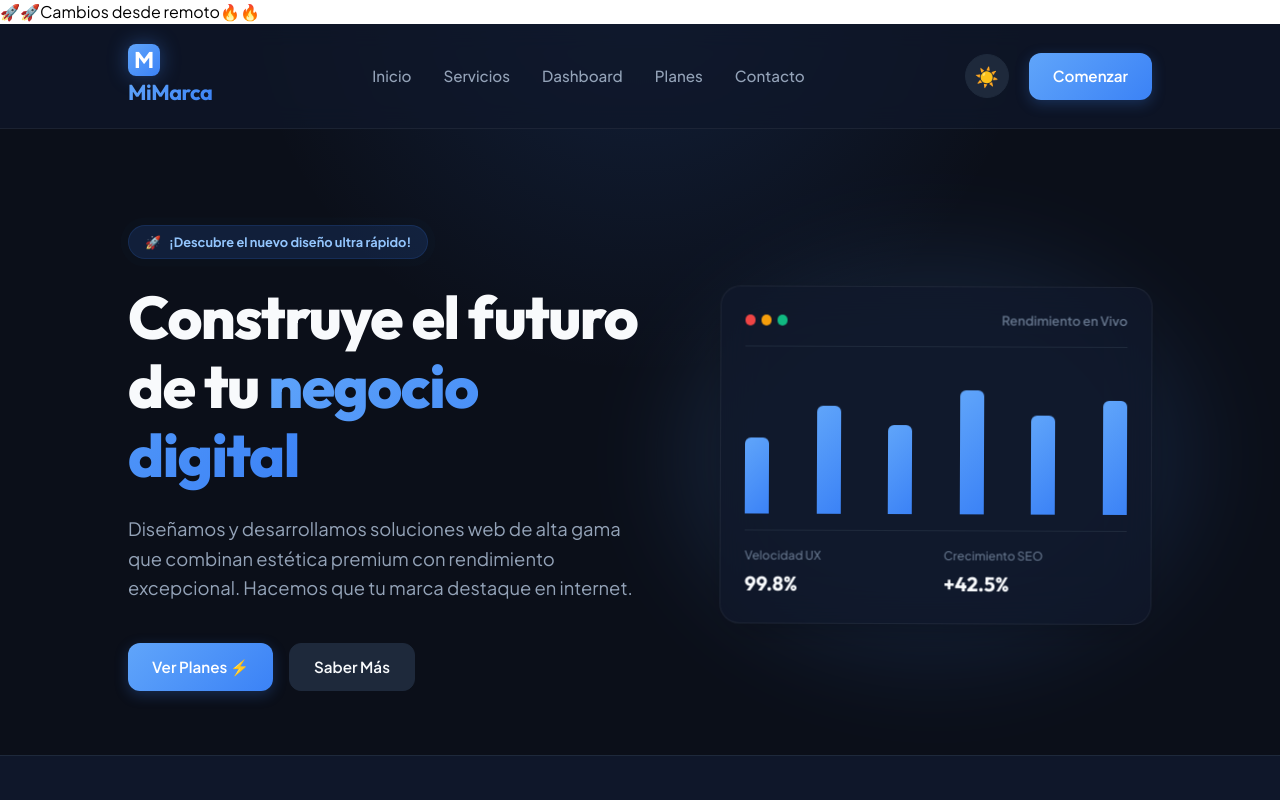
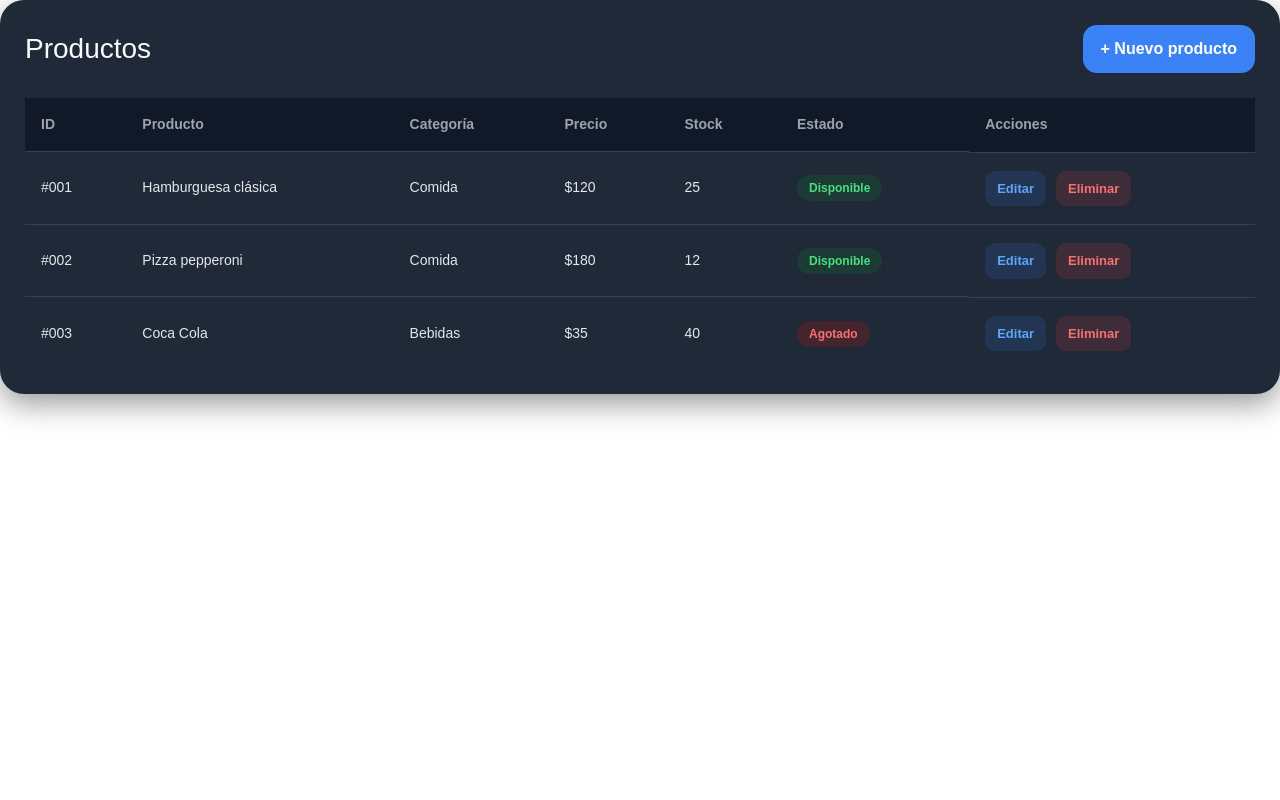
Before and after one commit to ByOscarPINE/Store, an Angular app: page /products in a window 1280 px wide. Shown: the top 800 px of the page. Built offline with nearby package versions, Linux system fonts and the light colour scheme.

Commit message:
Style(products): Se cambia el color de la tabla

```diff
--- a/src/app/pages/products/products.css
+++ b/src/app/pages/products/products.css
@@ -1,150 +1,144 @@
-*{
+* {
   margin: 0;
   padding: 0;
   box-sizing: border-box;
   font-family: Arial, Helvetica, sans-serif;
 }
 
-body{
-  background: #f3f4f6;
+body {
+  /* Fondo general más oscuro */
+  background: #111827;
   padding: 30px;
 }
 
-.table-container{
-  background: white;
+.table-container {
+  /* Superficie elevada ligeramente más clara que el fondo */
+  background: #1f2937;
 
   border-radius: 24px;
-
   padding: 25px;
 
-  box-shadow:
-    0 10px 30px rgba(0,0,0,.08);
+  /* Sombra más profunda y sutil acorde al modo oscuro */
+  box-shadow: 0 10px 30px rgba(0, 0, 0, 0.4);
 }
 
-.table-header{
+.table-header {
   display: flex;
   justify-content: space-between;
   align-items: center;
-
   margin-bottom: 25px;
 }
 
-.table-header h2{
+.table-header h2 {
   font-size: 28px;
-  color: #111827;
+  /* Texto principal claro */
+  color: #f9fafb;
 }
 
-.add-btn{
+.add-btn {
   padding: 12px 18px;
-
   border: none;
   border-radius: 14px;
 
-  background: #2563eb;
-  color: white;
-
+  /* Azul vibrante adecuado para fondos oscuros */
+  background: #3b82f6;
+  color: #ffffff;
   font-weight: 600;
-
   cursor: pointer;
-
   transition: .2s;
 }
 
-.add-btn:hover{
-  background: #1d4ed8;
+.add-btn:hover {
+  background: #2563eb;
 }
 
-table{
+table {
   width: 100%;
   border-collapse: collapse;
 }
 
-thead{
-  background: #f9fafb;
+thead {
+  /* Fondo de cabecera sutil */
+  background: #111827;
 }
 
-th{
+th {
   text-align: left;
-
   padding: 16px;
-
-  color: #374151;
-
+  /* Texto secundario atenuado */
+  color: #9ca3af;
   font-size: 14px;
 }
 
-td{
+td {
   padding: 18px 16px;
-
-  border-top: 1px solid #e5e7eb;
-
+  /* Bordes sutiles oscuros */
+  border-top: 1px solid #374151;
   font-size: 14px;
-
-  color: #111827;
+  /* Texto principal de las celdas */
+  color: #e5e7eb;
 }
 
-tbody tr{
+tbody tr {
   transition: .2s;
 }
 
-tbody tr:hover{
-  background: #f9fafb;
+tbody tr:hover {
+  /* Efecto hover en las filas */
+  background: #2d3748;
 }
 
-.status{
+.status {
   padding: 6px 12px;
-
   border-radius: 999px;
-
   font-size: 12px;
   font-weight: 600;
 }
 
-.active{
-  background: #dcfce7;
-  color: #166534;
+.active {
+  /* Fondo verde oscuro con texto verde brillante */
+  background: rgba(22, 101, 52, 0.3);
+  color: #4ade80;
 }
 
-.inactive{
-  background: #fee2e2;
-  color: #991b1b;
+.inactive {
+  /* Fondo rojo oscuro con texto rojo brillante */
+  background: rgba(153, 27, 27, 0.3);
+  color: #f87171;
 }
 
-.actions{
+.actions {
   display: flex;
   gap: 10px;
 }
 
 .edit-btn,
-.delete-btn{
+.delete-btn {
   border: none;
-
   padding: 8px 12px;
-
   border-radius: 10px;
-
   cursor: pointer;
-
   font-size: 13px;
   font-weight: 600;
-
   transition: .2s;
 }
 
-.edit-btn{
-  background: #dbeafe;
-  color: #1d4ed8;
+.edit-btn {
+  /* Azul traslúcido para evitar el exceso de brillo */
+  background: rgba(59, 130, 246, 0.15);
+  color: #60a5fa;
 }
 
-.edit-btn:hover{
-  background: #bfdbfe;
+.edit-btn:hover {
+  background: rgba(59, 130, 246, 0.3);
 }
 
-.delete-btn{
-  background: #fee2e2;
-  color: #dc2626;
+.delete-btn {
+  /* Rojo traslúcido */
+  background: rgba(239, 68, 68, 0.15);
+  color: #f87171;
 }
 
-.delete-btn:hover{
-  background: #fecaca;
+.delete-btn:hover {
+  background: rgba(239, 68, 68, 0.3);
 }
```
Also changed, not shown: src/app/app.routes.ts (+6 -10 lines), 1 other file (tests, documents, lock files or other folders).
